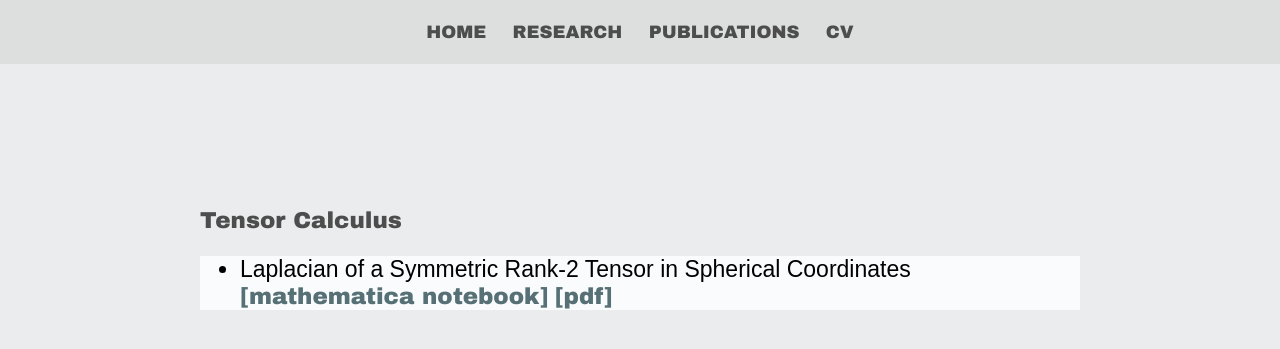
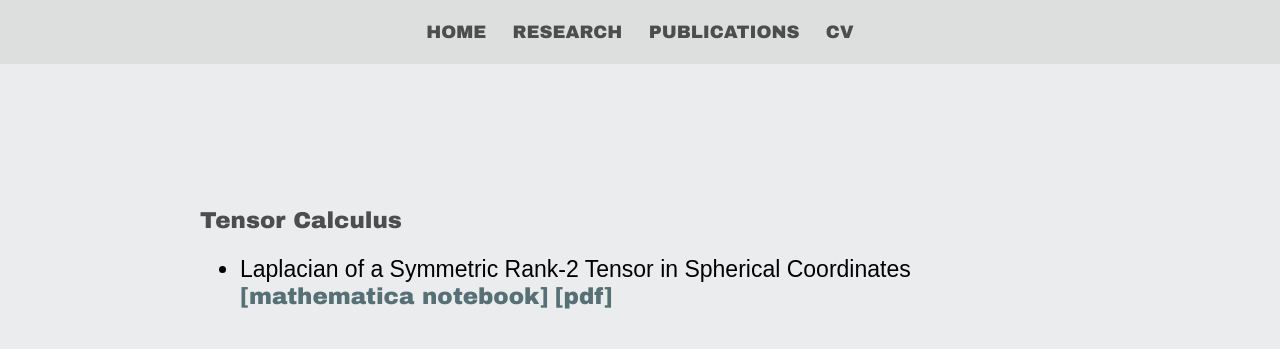
Before and after one commit to mckimb/mckimb.github.io, a Jekyll site: the page built from code/index.html, in a window 1280 px wide. Shown: the top 349 px of the page. Built offline with Jekyll 4.4.1, drawn with Linux system fonts in a browser that asks for light colours.

Commit message:
Update main.css

```diff
--- a/css/main.css
+++ b/css/main.css
@@ -39,13 +39,13 @@ body a:hover {
 .blurb UL {
     font-family: Arial, Helvetica, sans-serif;
     font-size: 23px;
-    background-color: #fafbfc;
+    background-color: #ebeced;
 }
 
 .blurb li {
     font-family: Arial, Helvetica, sans-serif;
     font-size: 23px;
-    background-color: #fafbfc;
+    background-color: #ebeced;
 }
 
 .blurb a {
```
